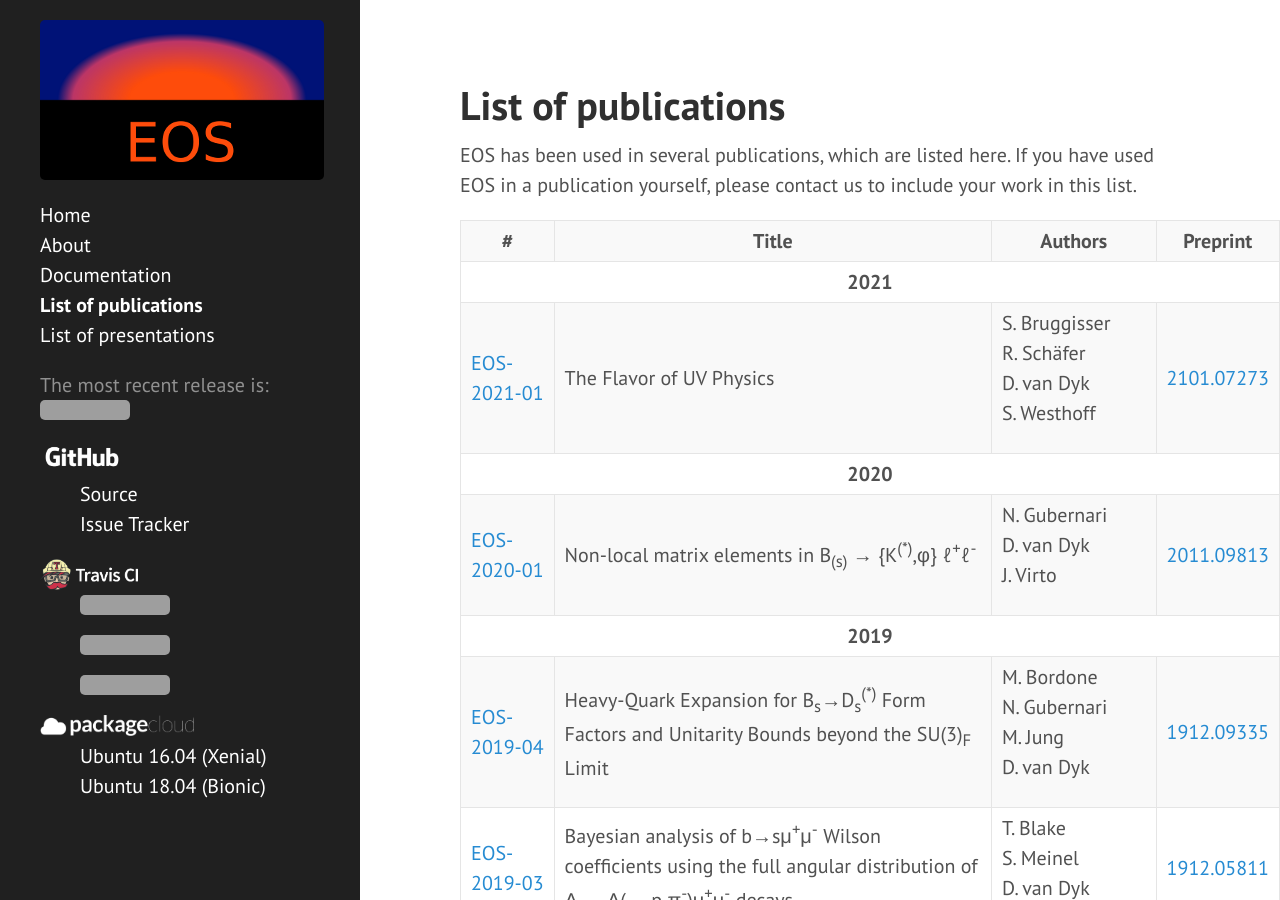
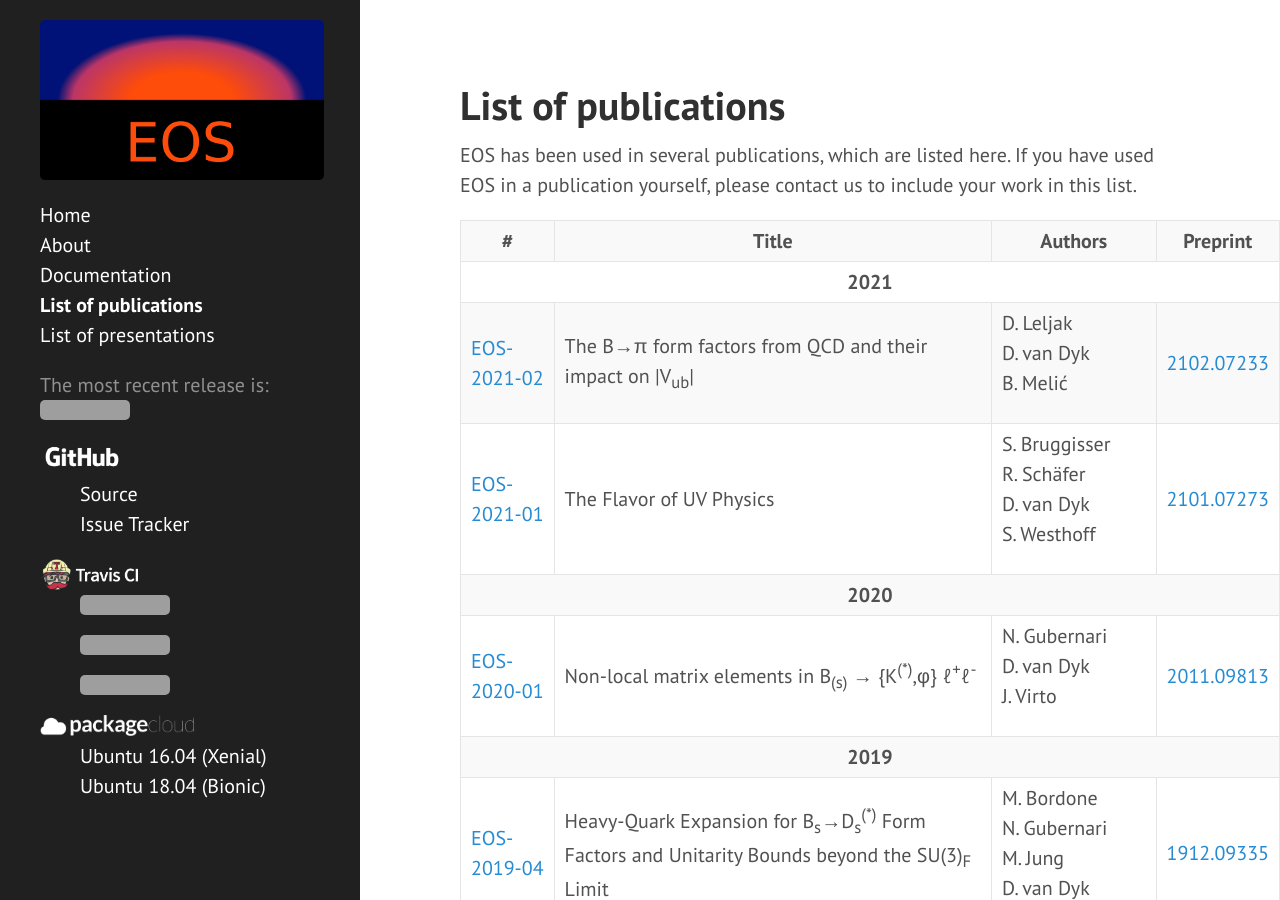
Before and after one commit to eos/eos.github.io, a Jekyll site: the page built from publications.html, in a window 1280 px wide and 900 px high. Built offline with Jekyll 4.4.1, drawn with Linux system fonts in a browser that asks for light colours; grey boxes are pictures that could not be loaded.

Commit message:
Add EOS-2021-02 to list of publications

```diff
--- a/_data/publications.yml
+++ b/_data/publications.yml
@@ -1,5 +1,9 @@
 - year: '2021'
   items:
+      - id:      '02'
+        title:   'The B&rarr;&pi; form factors from QCD and their impact on |V<sub>ub</sub>|'
+        authors: [ 'D.&nbsp;Leljak', 'D.&nbsp;van&nbsp;Dyk', 'B.&nbsp;Meli&#263;' ]
+        arxiv:   '2102.07233'
       - id:      '01'
         title:   'The Flavor of UV Physics'
         authors: [ 'S.&nbsp;Bruggisser', 'R.&nbsp;Sch&auml;fer', 'D.&nbsp;van&nbsp;Dyk', 'S.&nbsp;Westhoff' ]
```
